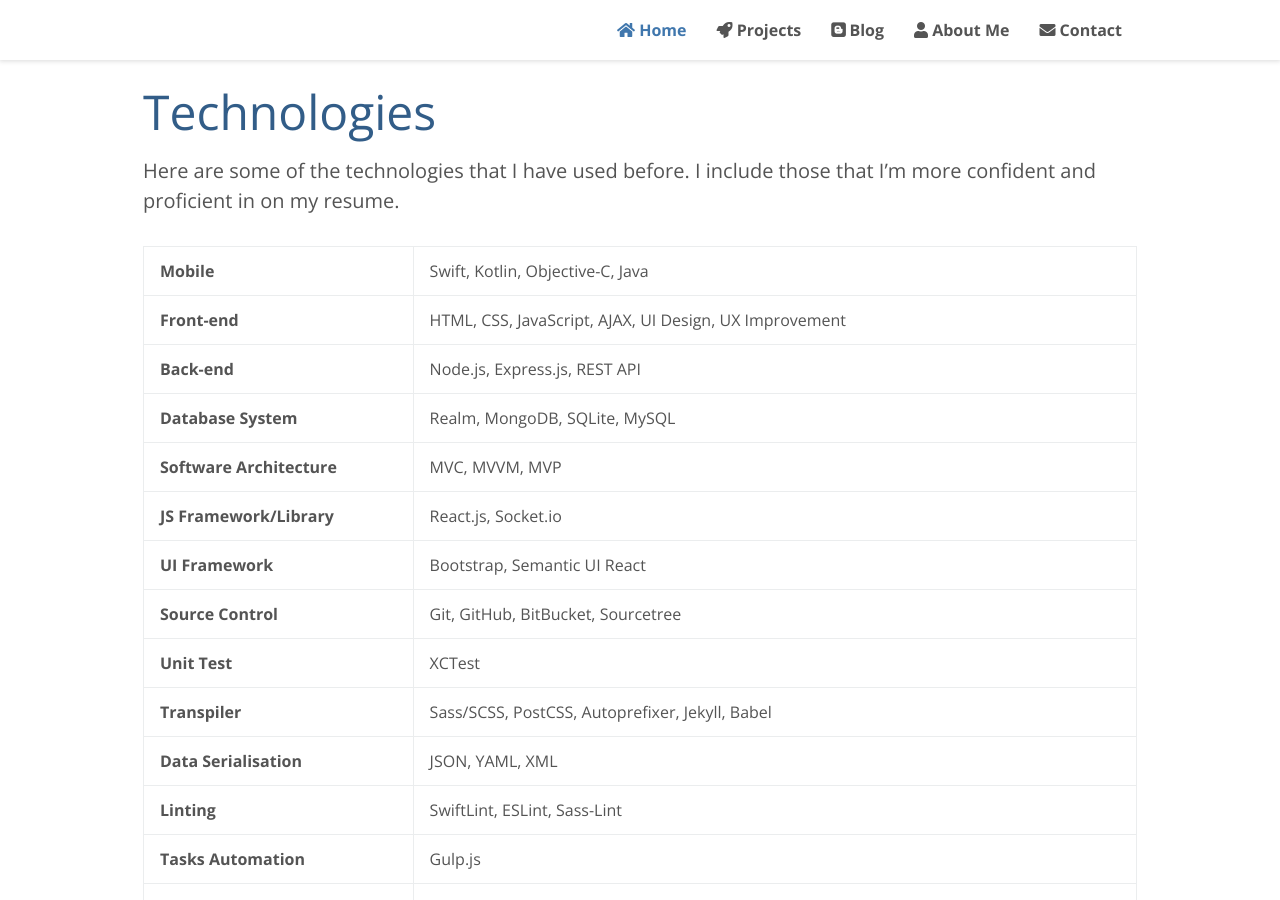
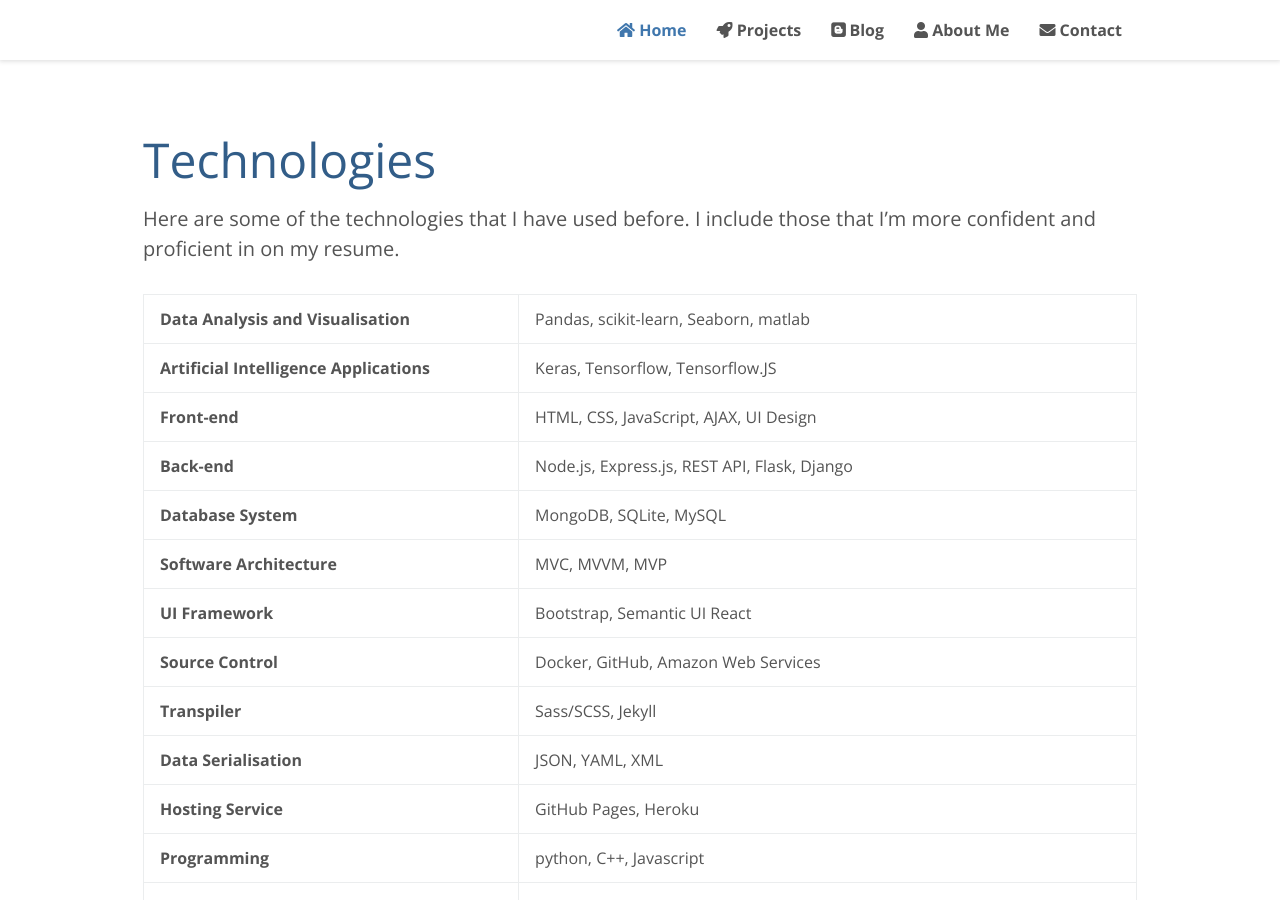
Before and after one commit to almousselli/almousselli.github.io, a Jekyll site: the page built from _pages/index.html, in a window 1280 px wide and 900 px high, scrolled down 2430 px. Built offline with Jekyll 4.4.1, drawn with Linux system fonts in a browser that asks for light colours; nearby versions of some CDN libraries; some of the changed text lies outside the part shown.

Commit message:
Update index.html

```diff
--- a/_pages/index.html
+++ b/_pages/index.html
@@ -86,32 +86,31 @@
     <p class="txt-size-lead">
       Here are some of the technologies that I have used before. I include those that I’m more confident and proficient in on my resume.
     </p>
-
     <div class="table-container" style="margin-top: 30px;">
       <table class="table table-bordered">
         <tr>
-          <th>Mobile</th>
-          <td>Swift, Kotlin, Objective-C, Java</td>
+          <th>Data Analysis and Visualisation</th>
+          <td>Pandas, scikit-learn, Seaborn, matlab</td>
+        </tr>
+         <tr>
+          <th>Artificial Intelligence Applications</th>
+          <td>Keras, Tensorflow, Tensorflow.JS</td>
         </tr>
         <tr>
           <th>Front-end</th>
-          <td>HTML, CSS, JavaScript, AJAX, UI Design, UX Improvement</td>
+          <td>HTML, CSS, JavaScript, AJAX, UI Design</td>
         </tr>
         <tr>
           <th>Back-end</th>
-          <td>Node.js, Express.js, REST API</td>
+          <td>Node.js, Express.js, REST API, Flask, Django</td>
         </tr>
         <tr>
           <th>Database System</th>
-          <td>Realm, MongoDB, SQLite, MySQL</td>
+          <td>MongoDB, SQLite, MySQL</td>
         </tr>
         <tr>
           <th>Software Architecture</th>
           <td>MVC, MVVM, MVP</td>
-        </tr>
-        <tr>
-          <th>JS Framework/Library</th>
-          <td>React.js, Socket.io</td>
         </tr>
         <tr>
           <th>UI Framework</th>
@@ -119,27 +118,15 @@
         </tr>
         <tr>
           <th>Source Control</th>
-          <td>Git, GitHub, BitBucket, Sourcetree</td>
-        </tr>
-        <tr>
-          <th>Unit Test</th>
-          <td>XCTest</td>
+          <td>Docker, GitHub, Amazon Web Services</td>
         </tr>
         <tr>
           <th>Transpiler</th>
-          <td>Sass/SCSS, PostCSS, Autoprefixer, Jekyll, Babel</td>
+          <td>Sass/SCSS, Jekyll</td>
         </tr>
         <tr>
           <th>Data Serialisation</th>
           <td>JSON, YAML, XML</td>
-        </tr>
-        <tr>
-          <th>Linting</th>
-          <td>SwiftLint, ESLint, Sass-Lint</td>
-        </tr>
-        <tr>
-          <th>Tasks Automation</th>
-          <td>Gulp.js</td>
         </tr>
         <tr>
           <th>Hosting Service</th>
@@ -147,31 +134,15 @@
         </tr>
         <tr>
           <th>Programming</th>
-          <td>C# .NET, C, C++</td>
-        </tr>
-        <tr>
-          <th>Content Management System</th>
-          <td>Wordpress</td>
-        </tr>
-        <tr>
-          <th>Game Development</th>
-          <td>Unity</td>
-        </tr>
-        <tr>
-          <th>IDE, Text Editor</th>
-          <td>Xcode, Android Studio, IntelliJ IDEA, JetBrains IDEs, Visual Studio, VSCode, Atom, Sublime Text</td>
+          <td>python, C++, Javascript</td>
         </tr>
         <tr>
           <th>OS</th>
-          <td>macOS, Windows, Linux</td>
+          <td>Windows, Linux</td>
         </tr>
         <tr>
-          <th>Graphic Design</th>
-          <td>Affinity Designer, Adobe Photoshop, Adobe Illustrator</td>
-        </tr>
-        <tr>
-          <th>Project Management</th>
-          <td>JIRA, Trello</td>
+          <th>OS</th>
+          <td>Windows, Linux</td>
         </tr>
         <tr>
           <th>Marketing, Research</th>
```
Also changed, not shown: other parts of _pages/index.html (+0 -49 lines).
